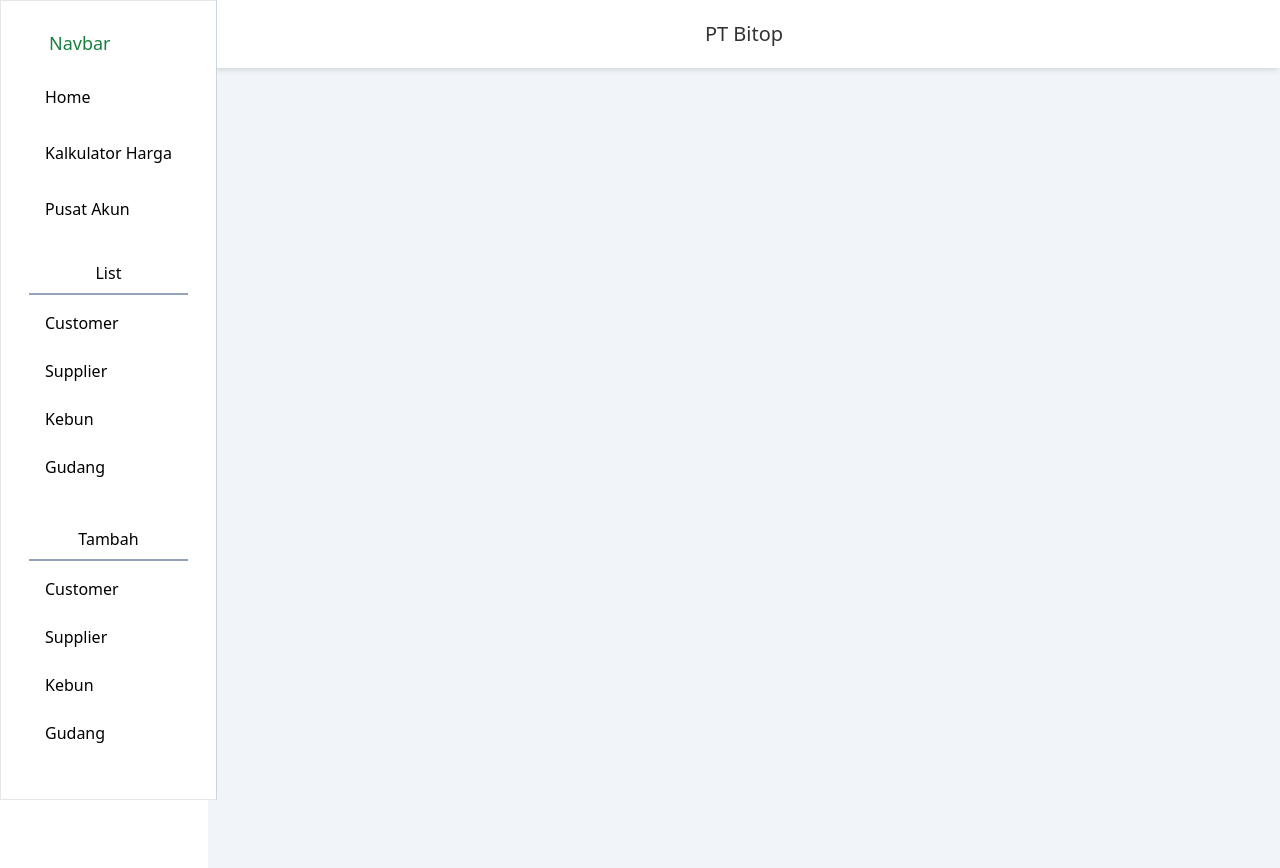
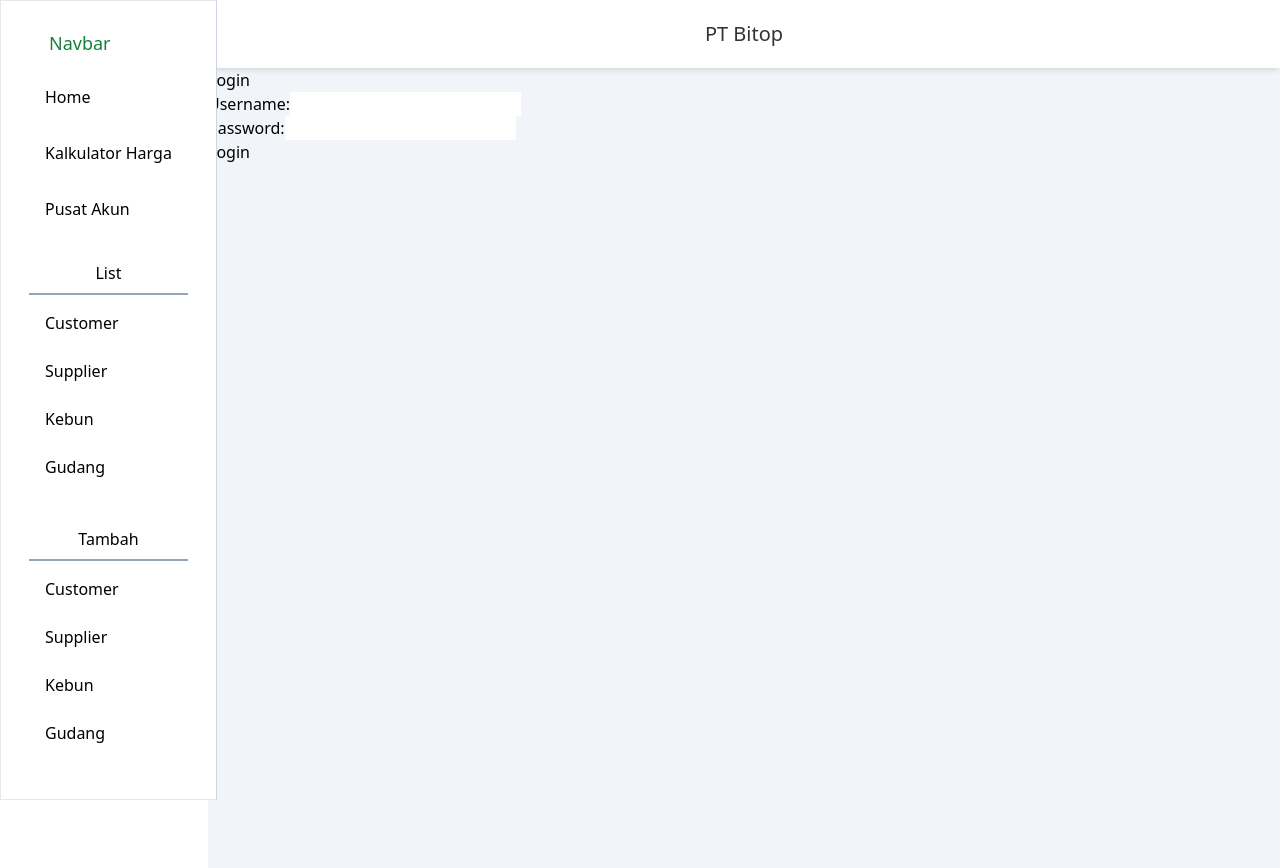
Before and after one commit to everythingxafter/dashboard-frontend, a React (Vite) app: page /login in a window 1280 px wide. Built offline with nearby package versions, Linux system fonts and the light colour scheme.

Commit message:
updating login page

```diff
--- a/package.json
+++ b/package.json
@@ -21,7 +21,7 @@
     "react-icons": "^4.10.1",
     "react-modal": "^3.16.1",
     "react-redux": "^8.1.2",
-    "react-router-dom": "^6.14.2",
+    "react-router-dom": "^6.16.0",
     "react-table": "^7.8.0",
     "redux": "^4.2.1"
   },
--- a/src/App.jsx
+++ b/src/App.jsx
@@ -1,38 +1,40 @@
-import Layout from './components/Layout'
-import { BrowserRouter, Routes, Route } from 'react-router-dom'
-import './index.css'
-import Home from './pages/Home'
-import CalcPrice from './pages/CalcPrice'
-import ListCustomer from './pages/ListCustomer'
-import ListGudang from './pages/ListGudang'
-import ListKebun from './pages/ListKebun'
-import ListSupplier from './pages/ListSupplier'
-import AddCustomer from './pages/AddCustomer'
-import AddGudang from './pages/AddGudang'
-import AddKebun from './pages/AddKebun'
-import AddSupplier from './pages/AddSupplier'
-import AccountCenter from './pages/AccountCenter'
+import Layout from "./components/Layout";
+import { BrowserRouter, Routes, Route } from "react-router-dom";
+import "./index.css";
+import Home from "./pages/Home";
+import CalcPrice from "./pages/CalcPrice";
+import ListCustomer from "./pages/ListCustomer";
+import ListGudang from "./pages/ListGudang";
+import ListKebun from "./pages/ListKebun";
+import ListSupplier from "./pages/ListSupplier";
+import AddCustomer from "./pages/AddCustomer";
+import AddGudang from "./pages/AddGudang";
+import AddKebun from "./pages/AddKebun";
+import AddSupplier from "./pages/AddSupplier";
+import AccountCenter from "./pages/AccountCenter";
+import LoginForm from "./pages/LoginForm";
 
 function App() {
-
   return (
     <BrowserRouter>
       <Layout>
         <Routes>
-          <Route path='/' element={<Home />} />
-          <Route path='/calculator' element={<CalcPrice />} />
-          <Route path='/listcustomer' element={<ListCustomer />} />
-          <Route path='/listgudang' element={<ListGudang />} />
-          <Route path='/listkebun' element={<ListKebun />} />
-          <Route path='/listsupplier' element={<ListSupplier />} />
-          <Route path='/tambahcustomer' element={<AddCustomer />} />
-          <Route path='/tambahgudang' element={<AddGudang />} />
-          <Route path='/tambahkebun' element={<AddKebun />} />
-          <Route path='/tambahsupplier' element={<AddSupplier />} />
-          <Route path='/accountcenter' element={<AccountCenter />} />
+          <Route path="/" element={<Home />} />
+          <Route path="/calculator" element={<CalcPrice />} />
+          <Route path="/listcustomer" element={<ListCustomer />} />
+          <Route path="/listgudang" element={<ListGudang />} />
+          <Route path="/listkebun" element={<ListKebun />} />
+          <Route path="/listsupplier" element={<ListSupplier />} />
+          <Route path="/tambahcustomer" element={<AddCustomer />} />
+          <Route path="/tambahgudang" element={<AddGudang />} />
+          <Route path="/tambahkebun" element={<AddKebun />} />
+          <Route path="/tambahsupplier" element={<AddSupplier />} />
+          <Route path="/accountcenter" element={<AccountCenter />} />
+          <Route path="/login" element={<LoginForm />} />
         </Routes>
       </Layout>
-    </BrowserRouter>)
+    </BrowserRouter>
+  );
 }
 
-export default App
+export default App;
--- a/src/pages/LoginForm.jsx
+++ b/src/pages/LoginForm.jsx
@@ -1,45 +1,76 @@
-// src/LoginForm.js
-
-import React, { useState } from 'react';
-import { useDispatch, useSelector } from 'react-redux';
-import { loginSuccess, loginFailure } from '../redux/loginSlice';
-import { login } from '../api/api';
-import { Redirect } from 'react-router-dom';
+import { useState } from 'react';
+import { useNavigate } from 'react-router-dom';
 
 const LoginForm = () => {
   const [username, setUsername] = useState('');
   const [password, setPassword] = useState('');
-    const dispatch = useDispatch();
-    const token = useSelector((state) => state.login.token);
-    const error = useSelector((state) => state.login.error);
+  const [token, setToken] = useState('');
+  const navigate = useNavigate();
 
-    const handleSubmit = async (e) => {
-        e.preventDefault();
+  const handleUsernameChange = (event) => {
+    setUsername(event.target.value);
+  };
+
+  const handlePasswordChange = (event) => {
+    setPassword(event.target.value);
+  };
+
+  const handleSubmit = async (event) => {
+    event.preventDefault();
+
     try {
-            const token = await login(username, password);
-            dispatch(loginSuccess(token));
+      const response = await fetch('http://localhost:3000/users/login', {
+        method: 'POST',
+        headers: {
+          'Content-Type': 'application/json',
+        },
+        body: JSON.stringify({
+          username,
+          password,
+        }),
+      });
+
+      if (response.ok) {
+        const data = await response.json();
+        setToken(data.token);
+
+        // Save the token to localStorage
+        localStorage.setItem('Authorization', data.token);
+
+        // Redirect to home page
+        navigate('/');
+
+      } else {
+        console.error('Login failed:', response.statusText);
+      }
     } catch (error) {
-            dispatch(loginFailure('Login failed. Please check your credentials.'));
+      console.error('Error logging in:', error);
     }
   };
 
-    if (token) {
-        return <Redirect to="/home" />;
-    }
-
   return (
+    <div>
+      <h2>Login</h2>
+      {token ? (
+        <div>
+          <p>Login successful!</p>
+        </div>
+      ) : (
         <form onSubmit={handleSubmit}>
-            <div>
-                <label>Username:</label>
-                <input type="text" value={username} onChange={(e) => setUsername(e.target.value)} />
+          <label>
+            Username:
+            <input type="text" value={username} onChange={handleUsernameChange} />
+          </label>
+          <br />
+          <label>
+            Password:
+            <input type="password" value={password} onChange={handlePasswordChange} />
+          </label>
+          <br />
+          <button type="submit">Login</button>
+        </form>
+      )}
     </div>
-            <div>
-                <label>Password:</label>
-                <input type="password" value={password} onChange={(e) => setPassword(e.target.value)} />
-            </div>
-            <button type="submit">Login</button>
-            {error && <p style={{ color: 'red' }}>{error}</p>}
-        </form>
   );
 };
 
```
Also changed, not shown: 1 other file (tests, documents, lock files or other folders). Lines whose indentation alone changed are shown as unchanged.
